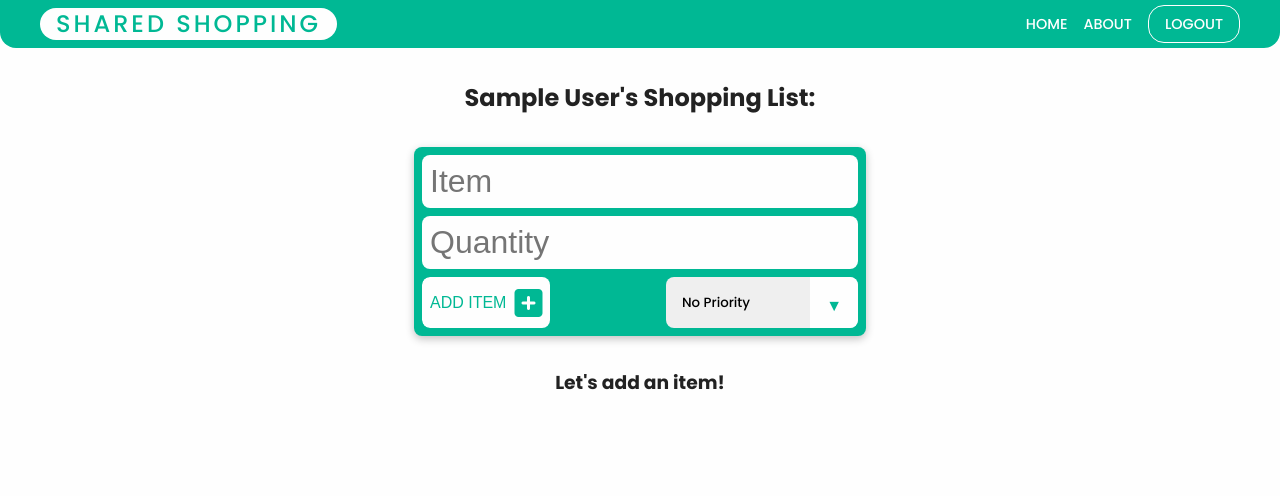
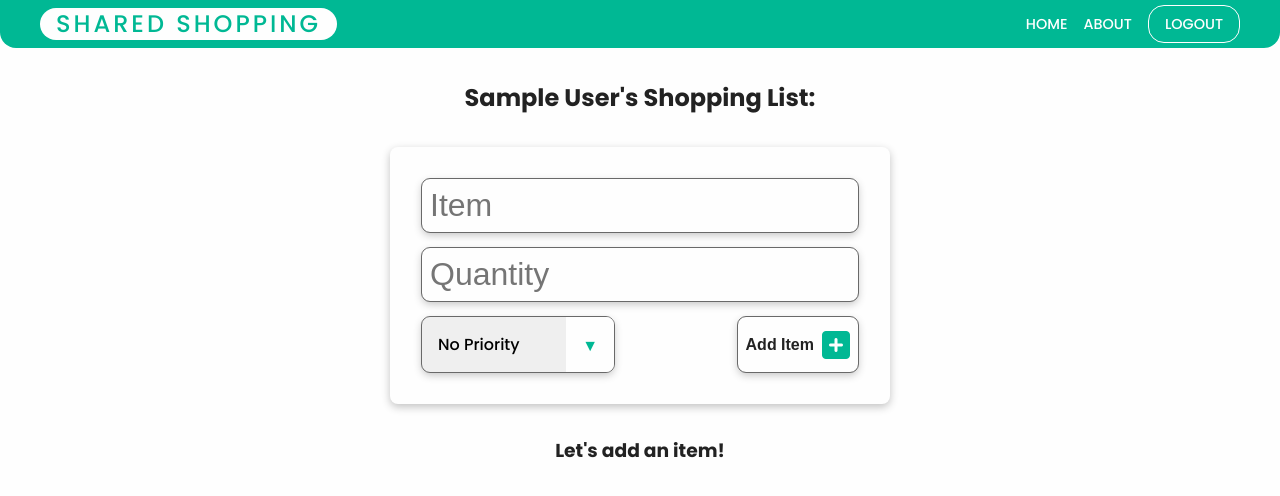
Before and after one commit to josephhagancreative/shared-shopping, a React (Create React App) app: page / in a window 1280 px wide. Shown: the top 496 px of the page. Built offline with nearby package versions, Linux system fonts and the light colour scheme; no server answers; the database is empty; sample sign-in values are in the browser's storage.

Commit message:
more ui tweaks

```diff
--- a/src/App.css
+++ b/src/App.css
@@ -10,6 +10,7 @@
   --red-d: #d63031;
   --black: #222222;
   --white: #fefefe;
+  --grey: #696969;
   --gradient: linear-gradient(
     180deg,
     rgba(85, 239, 196, 1) 0%,
--- a/src/Pages/Home.css
+++ b/src/Pages/Home.css
@@ -27,12 +27,16 @@
   font-weight: 500;
   letter-spacing: 1px;
   cursor: pointer;
+  box-shadow: rgba(0, 0, 0, 0.24) 0px 3px 8px;
+  transition: all 250ms ease-out;
 }
 
 .deleteBought:hover {
   border: none;
   background-color: var(--red-l);
   color: var(--white);
+  box-shadow: rgba(0, 0, 0, 0.24) 3px 8px 12px;
+  transform: scale(1.03);
 }
 
 @media only screen and (max-width: 600px) {
@@ -43,7 +47,6 @@
     text-align: center;
     margin-top: 0rem;
     padding: 1rem;
-    padding-top: 10vh;
   }
 
   .homeContainer h1 {
--- a/src/components/Form.css
+++ b/src/components/Form.css
@@ -2,30 +2,34 @@
   display: flex;
   justify-content: center;
   align-items: center;
-  padding: 0.5rem;
+  padding: 2rem;
   border-radius: 0.5rem;
-  background: var(--green-d);
-  /* background: var(--gradient); */
   box-shadow: rgba(0, 0, 0, 0.24) 0px 3px 8px;
+  transition: all 250ms ease-out;
 }
 
 .formInputContainer {
   display: flex;
   flex-direction: column;
-  gap: 0.5rem;
+  gap: 1rem;
 }
 
 .todo-input {
   padding: 0.5rem;
   font-size: 2rem;
-  border: none;
   background: var(--white);
   border-radius: 0.5rem;
+  outline: none;
+  border: none;
+  outline: 1px solid var(--grey);
+  box-shadow: rgba(0, 0, 0, 0.24) 0px 3px 8px;
+  transition: all 250ms ease-out;
 }
 
-.todo-input input {
-  border-radius: 1rem;
-  border: none;
+.todo-input:hover {
+  outline: 2px solid var(--green-d);
+  box-shadow: rgba(0, 0, 0, 0.24) 3px 8px 12px;
+  transform: scale(1.03);
 }
 
 .todo-input:focus {
@@ -42,38 +46,64 @@
   justify-content: center;
   gap: 0.5rem;
   padding: 0 0.5rem;
+  border-radius: 0.5rem;
   border: none;
-  border-radius: 0.5rem;
+  outline: 1px solid var(--grey);
+  box-shadow: rgba(0, 0, 0, 0.24) 0px 3px 8px;
+  transition: all 250ms ease-out;
 }
 .todo-button:hover {
   background: var(--green-m);
+  outline: 2px solid var(--green-d);
+  color: var(--white);
+  box-shadow: rgba(0, 0, 0, 0.24) 3px 8px 12px;
+  transform: scale(1.03);
+}
+.todo-button:hover p {
   color: var(--white);
 }
 
 .todo-button p {
-  text-transform: uppercase;
+  text-transform: none;
   font-size: 1rem;
   display: inline;
+  color: var(--black);
+  font-weight: 700;
 }
 
 .buttonIcon {
   font-size: 2rem;
 }
 
+.filter-todo {
+  border: 1px solid var(--green-d);
+}
+
 /* Custom Select */
 .select {
   position: relative;
   overflow: hidden;
-  display: flex;
-  flex-direction: row-reverse;
-  justify-content: space-between;
+  display: block;
+  justify-content: start;
   border-radius: 0.5rem;
+  /* border: 2px solid var(--green-d); */
+  outline: 1px solid var(--grey);
+  box-shadow: rgba(0, 0, 0, 0.24) 0px 3px 8px;
+  transition: all 250ms ease-out;
 }
+.select:hover {
+  background-color: var(--green-m);
+  outline: 2px solid var(--green-d);
+  box-shadow: rgba(0, 0, 0, 0.24) 3px 8px 12px;
+  transform: scale(1.03);
+}
+
 select {
   font-family: "Poppins", sans-serif;
   cursor: pointer;
   width: 12rem;
   border-radius: 0.5rem;
+  font-size: 1rem;
 }
 
 /* Arrow */
@@ -105,21 +135,15 @@ select {
   background: var(--white);
 }
 
-.errorMsg {
-  color: var(--red-d);
-  padding: 0.25rem 1rem;
-  border: solid 1px var(--red-d);
-  border-radius: 1rem;
-}
-
-div.homeContainer > form > div > input {
-  border: none;
-}
-
 .secondRow {
   display: flex;
   justify-content: space-between;
   gap: 0.5rem;
+}
+
+.thirdRow {
+  display: flex;
+  justify-content: space-between;
 }
 
 @media only screen and (max-width: 600px) {
@@ -141,16 +165,6 @@ div.homeContainer > form > div > input {
   }
 
   /* Custom Select */
-  .select {
-    position: relative;
-    overflow: hidden;
-    display: flex;
-    flex-direction: row-reverse;
-    justify-content: space-between;
-    border-radius: 0.5rem;
-    gap: 1rem;
-    width: 100%;
-  }
   select {
     font-family: "Poppins", sans-serif;
     cursor: pointer;
--- a/src/components/Form.jsx
+++ b/src/components/Form.jsx
@@ -73,6 +73,7 @@ export default function Form({
             value={inputQuantity}
             placeholder="Quantity"
           />
+          <div className="thirdRow">
             <div className="select">
               <select
                 onChange={inputCategoryHandler}
@@ -86,6 +87,7 @@ export default function Form({
                 <option value="soon">Medium Priority</option>
                 <option value="non-urgent">Low Priority</option>
               </select>
+            </div>
             <button className="todo-button" type="submit">
               <p>Add Item</p> <i className="fas fa-plus-square buttonIcon"></i>
             </button>
--- a/src/components/Todo.css
+++ b/src/components/Todo.css
@@ -13,6 +13,12 @@
   display: flex;
   align-items: center;
   justify-content: center;
+}
+
+.listItemName {
+  cursor: text;
+  font-family: "Poppins", sans-serif;
+  font-weight: 500;
 }
 
 .small {
--- a/src/components/Todo.jsx
+++ b/src/components/Todo.jsx
@@ -62,7 +62,7 @@ export default function Item({
         {/* Edit Mode */}
         {isEditable ? (
           <form className="editForm">
-            <div className="editWrapper">
+            <span className="editWrapper">
               <input
                 id="editInput"
                 className="todo-item todoEdit"
@@ -70,7 +70,7 @@ export default function Item({
                 onBlur={() => submitEdit(id)}
                 value={itemToEdit}
               />
-            </div>
+            </span>
 
             <button
               type="submit"
@@ -106,7 +106,7 @@ export default function Item({
                 <>
                   <button
                     className="complete-btn"
-                    onClick={() => completeHandler(id)}>
+                    onClick={(e) => completeHandler(id, e)}>
                     <i className="fas fa-check"></i>
                   </button>
                   <button
--- a/src/components/TodoList.css
+++ b/src/components/TodoList.css
@@ -3,7 +3,6 @@
   background: var(--white);
   font-size: 1.5rem;
   color: var(--black);
-  transition: all 1s ease;
   border-radius: 0.5rem;
   overflow: hidden;
   box-shadow: rgba(0, 0, 0, 0.24) 0px 3px 8px;
@@ -38,28 +37,31 @@
 
 .editWrapper {
   display: flex;
-  justify-content: flex-end;
+  justify-content: center;
   align-items: center;
   gap: 0.5rem;
+  padding: 0 0.25rem;
+  width: 100%;
 }
 .editWrapper input {
-  font-family: "Poppis", sans-serif;
-  font-size: 1.5rem;
+  font-family: "Poppins", sans-serif;
+  font-size: 1.2rem;
   font-weight: 500;
   border: 1px solid #ccc;
   border-radius: 0.5rem;
   padding: 0.5rem;
   background-color: #f1f1f1;
   color: var(--black);
+  width: 100%;
+}
+.editWrapper input[type="text"] {
+  font-family: "Poppins", sans-serif;
+  font-size: 1.2rem;
+  font-weight: 500;
 }
 
 .editWrapper input:focus {
   outline: 1px solid var(--green-d);
-}
-
-.todoEdit {
-  width: 10rem;
-  max-width: 90%;
 }
 
 .filter-todo {
@@ -108,11 +110,6 @@
   pointer-events: none;
 }
 
-.fall {
-  transform: translateY(10rem) rotateZ(20deg);
-  opacity: 0;
-}
-
 @media only screen and (max-width: 600px) {
   .todo-container {
     display: flex;
```
Lines whose indentation alone changed are shown as unchanged.
